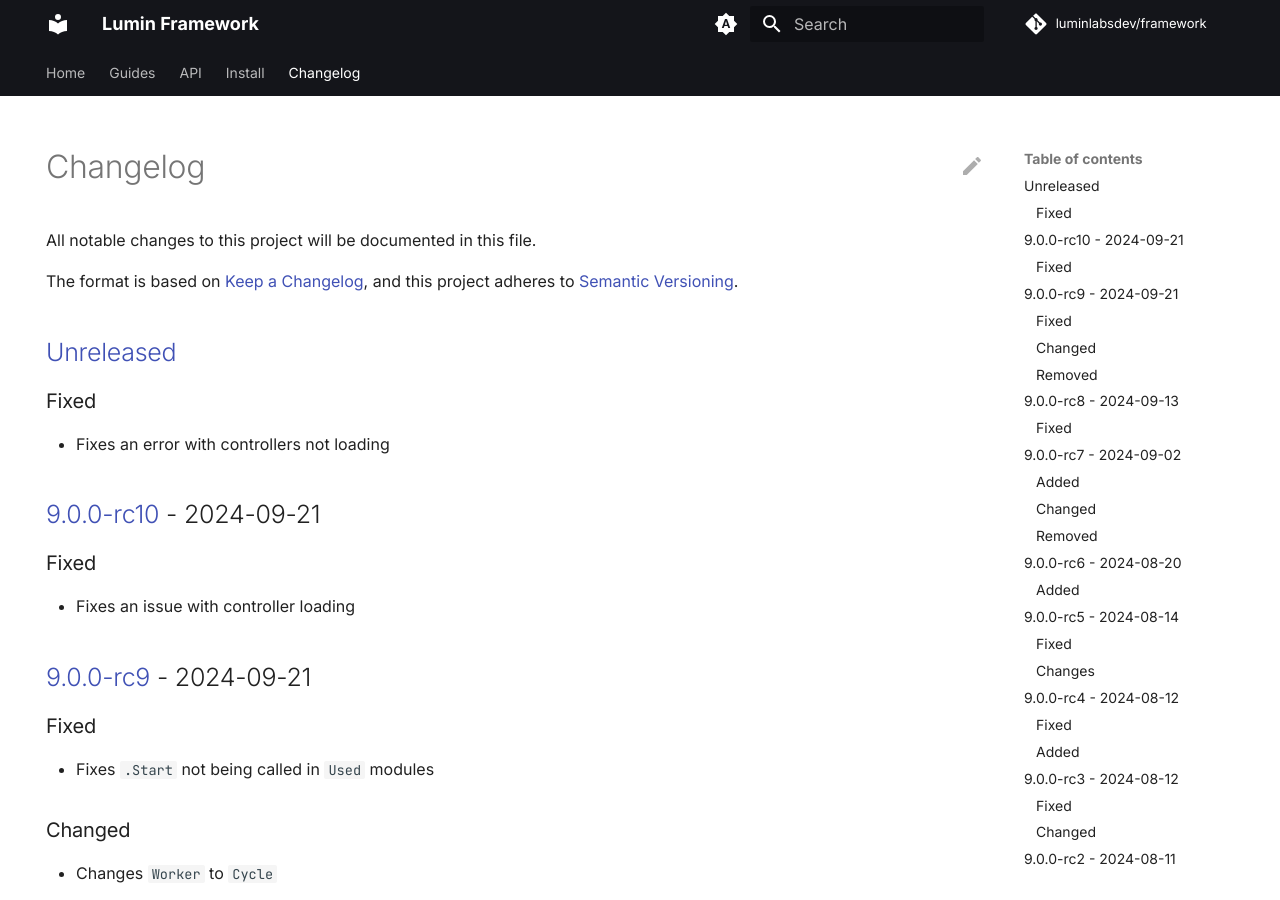
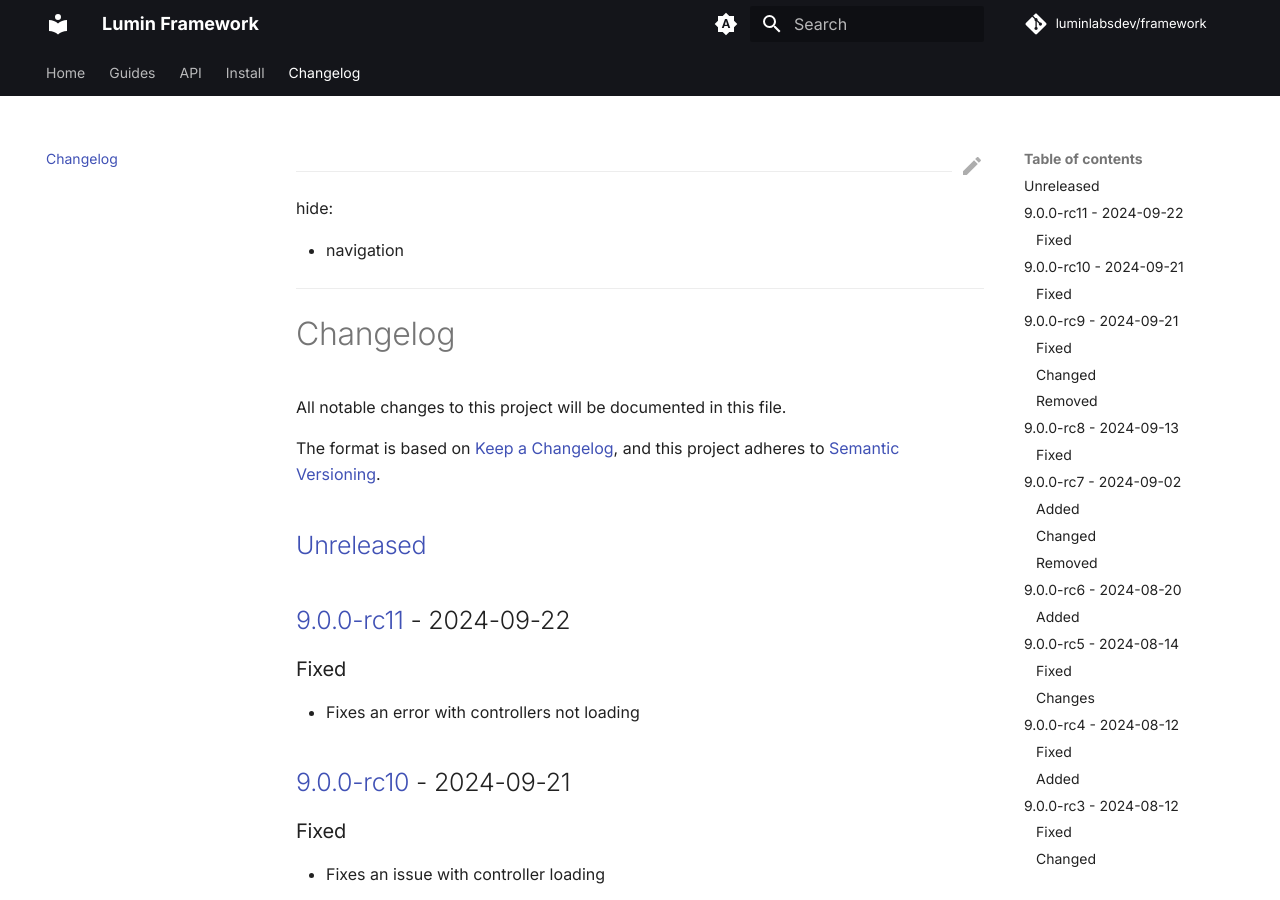
Before and after one commit to luminlabsdev/framework, an MkDocs documentation site: the page built from docs/changelog.md, in a window 1280 px wide and 900 px high. Built offline with MkDocs 1.6.1 and Material for MkDocs 9.7.7, drawn with Linux system fonts in a browser that asks for light colours; comment, search, counter and statistics services are not loaded.

Commit message:
Bump version to v9.0.0-rc11

```diff
--- a/docs/changelog.md
+++ b/docs/changelog.md
@@ -1,7 +1,10 @@
----
+* * *
+
 hide:
+
 - navigation
----
+
+* * *
 
 # Changelog
 
@@ -11,6 +14,8 @@ The format is based on [Keep a Changelog](https://keepachangelog.com/en/1.1.0/),
 and this project adheres to [Semantic Versioning](https://semver.org/spec/v2.0.0.html).
 
 ## [Unreleased]
+
+## [9.0.0-rc11] - 2024-09-22
 
 ### Fixed
 
@@ -603,7 +608,8 @@ No information available, mainly small bug fixes.
 
 - Public release! 🥳
 
-[unreleased]: https://github.com/luminlabsdev/framework/compare/v9.0.0-rc10...HEAD
+[unreleased]: https://github.com/luminlabsdev/framework/compare/v9.0.0-rc11...HEAD
+[9.0.0-rc11]: https://github.com/luminlabsdev/framework/compare/v9.0.0-rc10...v9.0.0-rc11
 [9.0.0-rc10]: https://github.com/luminlabsdev/framework/compare/v9.0.0-rc9...v9.0.0-rc10
 [9.0.0-rc9]: https://github.com/luminlabsdev/framework/compare/v9.0.0-rc8...v9.0.0-rc9
 [9.0.0-rc8]: https://github.com/luminlabsdev/framework/compare/v9.0.0-rc7...v9.0.0-rc8
```
